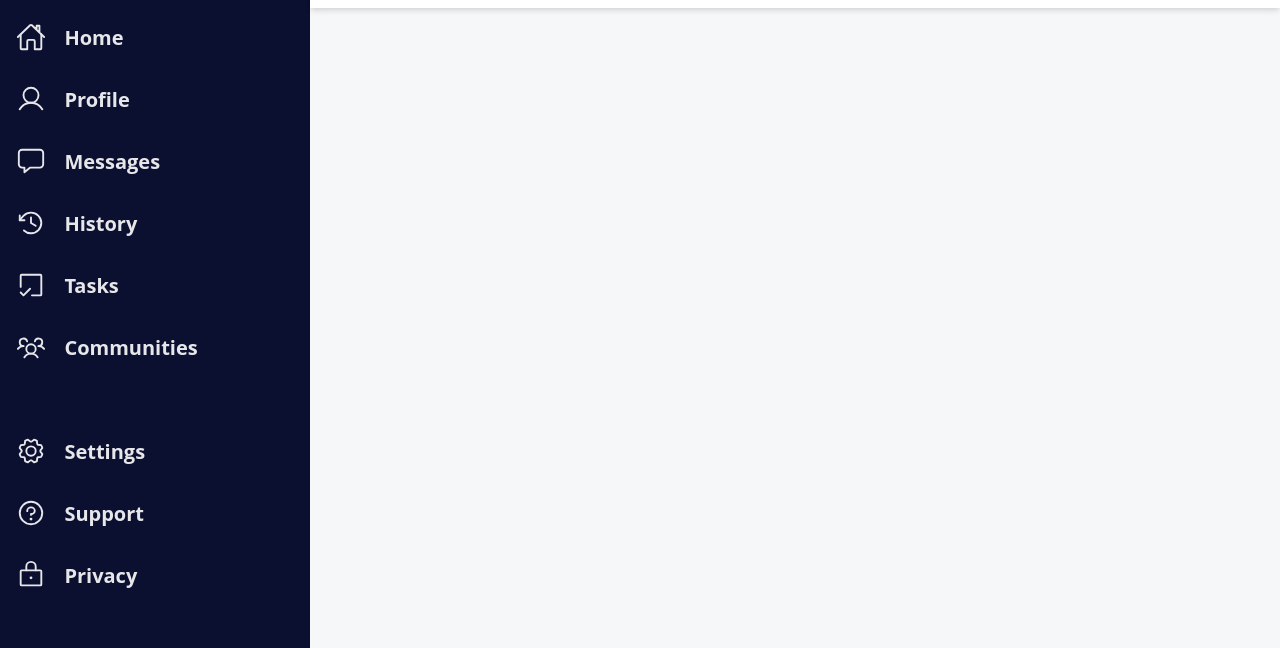
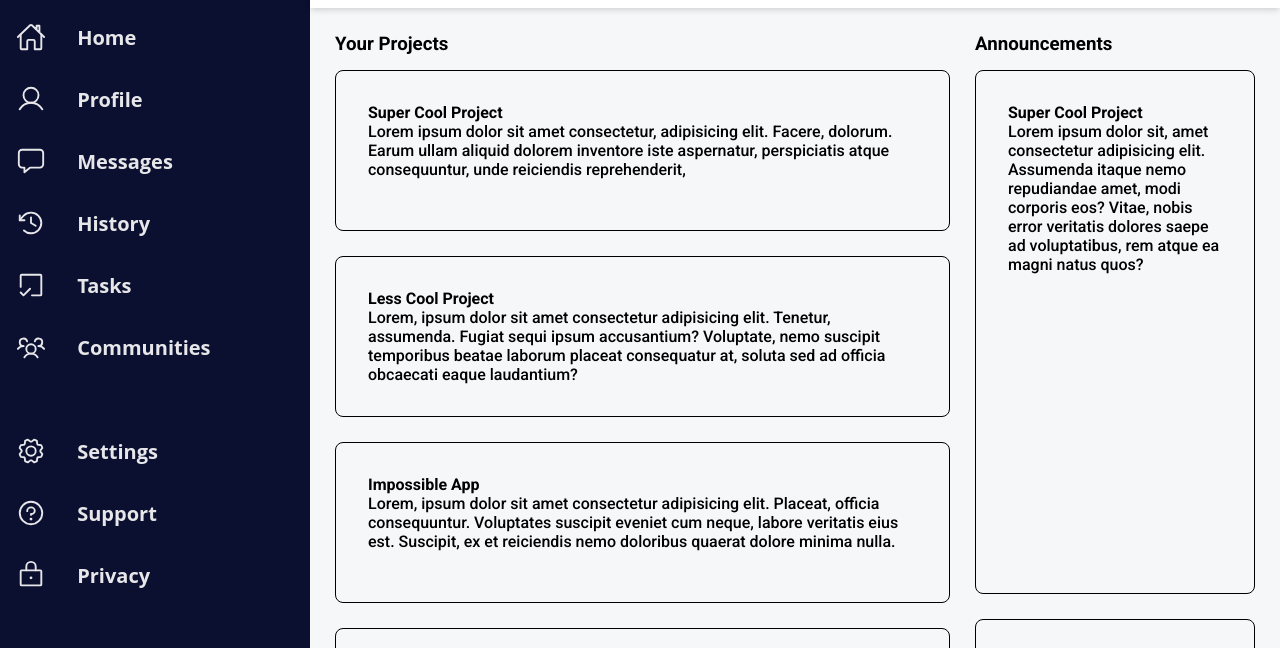
Before and after one commit to jbrace817/top_admin_dashboard, a plain HTML site: page index.html in a window 1280 px wide. Shown: the part 152-800 px from the top of the page. Drawn offline with Linux system fonts and the light colour scheme.

Commit message:
Cards added.

```diff
--- a/index.html
+++ b/index.html
@@ -373,6 +373,91 @@
           </div>
         </div>
       </div>
+      <div class="article">
+        <div class="articleHeaderL">
+          <h3>Your Projects</h3>
+          <!-- <h3>Announcements</h3> -->
+        </div>
+        <div class="leftCards">
+          <div class="lCard">
+            <h4>Super Cool Project</h4>
+            <p>
+              Lorem ipsum dolor sit amet consectetur, adipisicing elit. Facere,
+              dolorum. Earum ullam aliquid dolorem inventore iste aspernatur,
+              perspiciatis atque consequuntur, unde reiciendis reprehenderit,
+            </p>
+          </div>
+          <div class="lCard">
+            <h4>Less Cool Project</h4>
+            <p>
+              Lorem, ipsum dolor sit amet consectetur adipisicing elit. Tenetur,
+              assumenda. Fugiat sequi ipsum accusantium? Voluptate, nemo
+              suscipit temporibus beatae laborum placeat consequatur at, soluta
+              sed ad officia obcaecati eaque laudantium?
+            </p>
+          </div>
+          <div class="lCard">
+            <h4>Impossible App</h4>
+            <p>
+              Lorem, ipsum dolor sit amet consectetur adipisicing elit. Placeat,
+              officia consequuntur. Voluptates suscipit eveniet cum neque,
+              labore veritatis eius est. Suscipit, ex et reiciendis nemo
+              doloribus quaerat dolore minima nulla.
+            </p>
+          </div>
+          <div class="lCard">
+            <h4>Peasy App</h4>
+            <p>
+              Lorem ipsum dolor sit amet consectetur adipisicing elit. Harum
+              deserunt ipsa repellat aliquid! Doloremque voluptatem fuga debitis
+              neque nam necessitatibus ipsam fugiat in voluptates, molestiae
+              optio incidunt quis quod tempore!
+            </p>
+          </div>
+          <div class="lCard">
+            <h4>Ad Blocker</h4>
+            <p>
+              Lorem ipsum dolor, sit amet consectetur adipisicing elit. Modi
+              quia adipisci sint error. Sed quod corrupti dignissimos, maxime
+              eligendi modi esse dolorum quasi et vitae. Officia provident cum
+              ipsa perspiciatis?
+            </p>
+          </div>
+          <div class="lCard">
+            <h4>Money Maker</h4>
+            <p>
+              Lorem ipsum dolor sit amet consectetur adipisicing elit. Officiis
+              molestias reprehenderit distinctio libero rem consequuntur veniam
+              quas ad, temporibus repellat excepturi fugit omnis enim aliquam
+              minus unde, molestiae soluta aperiam!
+            </p>
+          </div>
+        </div>
+        <div class="articleHeaderR">
+          <!-- <h3>Your Projects</h3> -->
+          <h3>Announcements</h3>
+        </div>
+        <div class="rightCards">
+          <div class="rCard">
+            <h4>Super Cool Project</h4>
+            <p>
+              Lorem ipsum dolor sit, amet consectetur adipisicing elit.
+              Assumenda itaque nemo repudiandae amet, modi corporis eos? Vitae,
+              nobis error veritatis dolores saepe ad voluptatibus, rem atque ea
+              magni natus quos?
+            </p>
+          </div>
+          <div class="rCard">
+            <h4>Impossible App</h4>
+            <p>
+              Lorem ipsum dolor sit amet consectetur adipisicing elit.
+              Perferendis totam molestias veniam commodi, unde, assumenda
+              deleniti ad doloribus repellendus dolorem officiis id mollitia ut?
+              Aut magnam natus excepturi veniam quos.
+            </p>
+          </div>
+        </div>
+      </div>
     </div>
   </body>
 </html>
--- a/styles/style.css
+++ b/styles/style.css
@@ -7,25 +7,35 @@
 }
 
 body {
-  min-height: 100vh;
+  /* height: 100vh; */
   font-family: "Roboto", sans-serif;
   background-color: #f5f7f9;
 }
 
 .container {
-  min-height: inherit;
+  height: 100dvh;
+  overflow: auto;
   display: grid;
-  grid-template-columns: max-content 1fr 1fr;
+  grid-template-columns: auto auto auto;
   grid-template-rows: 0.5fr 1fr 1fr;
 }
 
 .nav {
+  grid-row: 1 / 4;
+  background-color: #0b1031;
+  display: grid;
+  grid-template-columns: 1fr;
+  grid-template-rows: max-content;
+}
+/* .nav {
   grid-row: 1 / span 3;
   background-color: #0b1031;
   display: grid;
   grid-template-columns: 1fr;
   grid-template-rows: max-content;
-}
+  width: 62px;
+  overflow: hidden;
+} */
 
 .top {
   display: grid;
@@ -74,12 +84,19 @@ body {
   justify-items: start;
   border-radius: 8px;
   padding: 12px 0;
+  gap: 16px;
 }
 
 .links:hover {
   cursor: pointer;
   background-color: #5979f7;
 }
+/* .links:hover {
+  cursor: pointer;
+  width: 54px;
+  margin-right: 40px;
+  background-color: #5979f7;
+} */
 
 .links svg {
   grid-column: 1;
@@ -105,7 +122,7 @@ body {
 
 .bar-1 {
   grid-row: 1;
-  /* border: 1px solid red; */
+
   display: grid;
   grid-template-columns: 2fr 1fr;
   grid-template-rows: 1fr;
@@ -116,7 +133,6 @@ body {
   display: grid;
   align-items: center;
   justify-items: center;
-  /* border: 1px solid lime; */
 }
 
 .search-right {
@@ -125,7 +141,6 @@ body {
   grid-template-columns: 1fr 1fr 2fr;
   align-items: center;
   justify-items: center;
-  /* border: 1px solid steelblue; */
 }
 
 .search-right h3 {
@@ -205,7 +220,7 @@ body {
 .right button {
   height: 40px;
   width: 100px;
-  /* padding: 15px 15px; */
+
   border-radius: 50px;
   background-color: #5979f7;
   border-style: none;
@@ -219,3 +234,64 @@ body {
   cursor: pointer;
   background-color: #4761c6;
 }
+
+.article {
+  grid-column: 2 / 4;
+  grid-row: 2 / 4;
+  /* background-color: blue; */
+  display: grid;
+  grid-template-columns: 3fr 1fr;
+  grid-template-rows: 0.32fr 1fr;
+  overflow: auto;
+}
+/* .articleHeader {
+  grid-column: 1 / 3;
+
+  display: grid;
+  grid-template-columns: 1fr 1fr;
+  justify-items: start;
+  align-items: end;
+  margin-bottom: 12px;
+} */
+
+.articleHeaderL {
+  grid-column: 1;
+  margin: 25px 0px 15px 25px;
+}
+
+.articleHeader h3:first-child {
+  margin-top: 25px;
+  margin-left: 25px;
+}
+
+.leftCards {
+  grid-column: 1;
+  grid-row: 2;
+  display: grid;
+  grid-template-columns: repeat(auto-fit, minmax(300px, 1fr));
+  grid-template-rows: repeat(3, 1fr);
+  /* background-color: lime; */
+  gap: 25px;
+  margin: 0px 25px;
+}
+.rCard,
+.lCard {
+  border: 1px solid black;
+  padding: 2rem;
+  border-radius: 8px;
+}
+
+.articleHeaderR {
+  grid-column: 2;
+  margin: 25px 0px 15px 0px;
+}
+
+.rightCards {
+  grid-column: 2;
+  grid-row: 2;
+  display: grid;
+  grid-template-rows: repeat(auto-fit, minmax(250px, 1fr));
+  grid-template-columns: 280px;
+  gap: 25px;
+  margin-right: 25px;
+}
```
